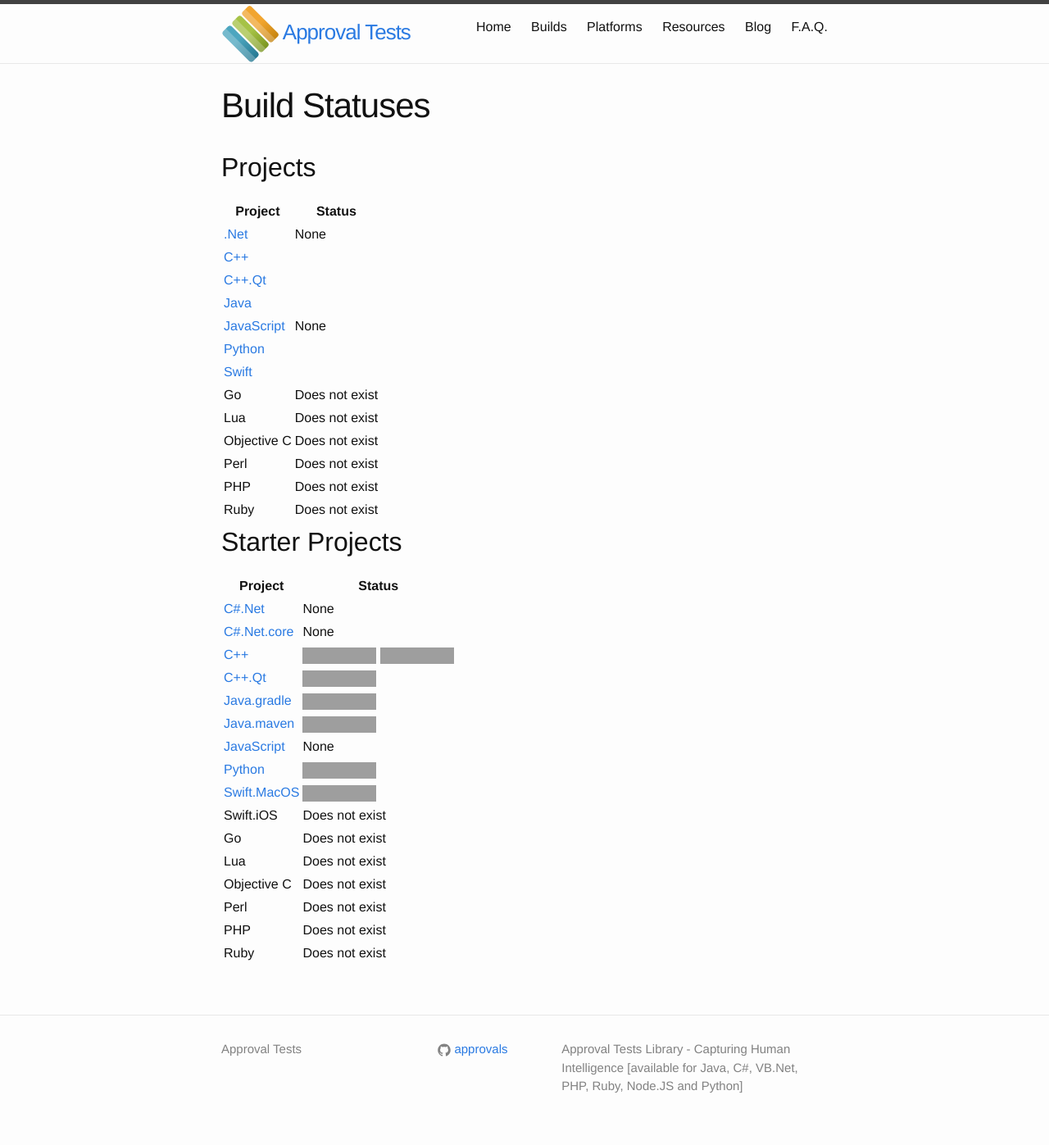
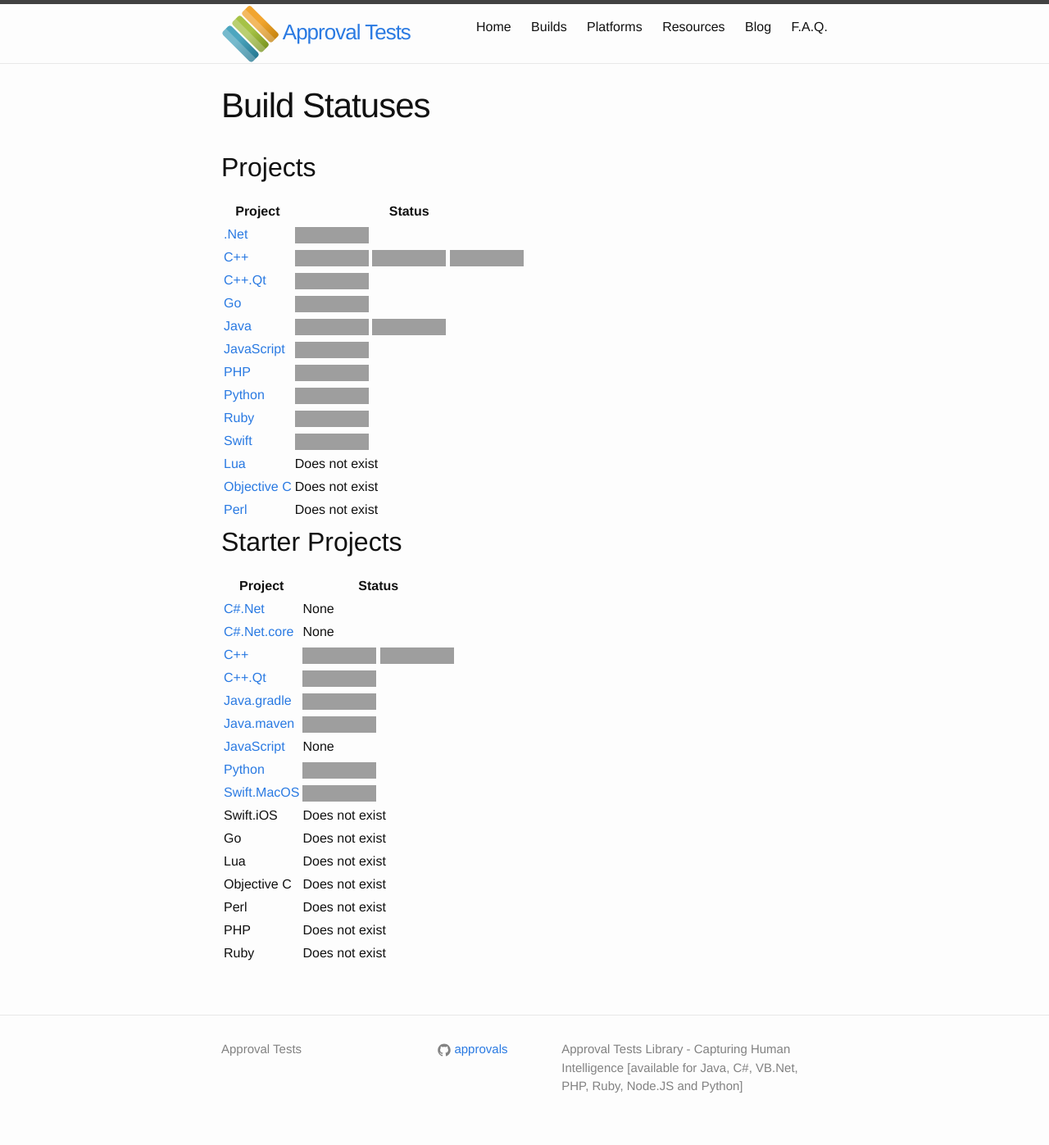
Before and after one commit to approvals/approvals.github.io, a Jekyll site: the page built from builds/index.md, in a window 1280 px wide. Shown: the whole page at 82% size. Built offline with Jekyll 4.4.1, drawn with Linux system fonts in a browser that asks for light colours; grey boxes are pictures that could not be loaded.

```diff
--- a/builds/index.md
+++ b/builds/index.md
@@ -9,19 +9,19 @@ title: Build Statuses
 
 | Project                                                         | Status                                                                                                                                                                                                                                                                                                                                                                                                                                                                                                                           |
 |-----------------------------------------------------------------|----------------------------------------------------------------------------------------------------------------------------------------------------------------------------------------------------------------------------------------------------------------------------------------------------------------------------------------------------------------------------------------------------------------------------------------------------------------------------------------------------------------------------------|
-| [.Net](https://github.com/approvals/ApprovalTests.Net)          | None                                                                                                                                                                                                                                                                                                                                                                                                                                                                                                                             |
-| [C++](https://github.com/approvals/ApprovalTests.cpp)           |  |
-| [C++.Qt](https://github.com/approvals/ApprovalTests.cpp.Qt)     |                                                                                                                                                                                                                    |
-| [Java](https://github.com/approvals/ApprovalTests.java)         |                                                                                                                                                                                                                                                                                                           |
-| [JavaScript](https://github.com/approvals/ApprovalTests.NodeJS) | None                                                                                                                                                                                                                                                                                                                                                                                                                                                                                                                             |
-| [Python](https://github.com/approvals/ApprovalTests.Python)     |                                                                                                                                                                                                                                                                                                                    |
-| [Swift](https://github.com/approvals/ApprovalTests.Swift)       |                                                                                                                                                                                                                                                                                                       |
-| Go                                                              | Does not exist                                                                                                                                                                                                                                                                                                                                                                                                                                                                                                                   |
-| Lua                                                             | Does not exist                                                                                                                                                                                                                                                                                                                                                                                                                                                                                                                   |
-| Objective C                                                     | Does not exist                                                                                                                                                                                                                                                                                                                                                                                                                                                                                                                   |
-| Perl                                                            | Does not exist                                                                                                                                                                                                                                                                                                                                                                                                                                                                                                                   |
-| PHP                                                             | Does not exist                                                                                                                                                                                                                                                                                                                                                                                                                                                                                                                   |
-| Ruby                                                            | Does not exist                                                                                                                                                                                                                                                                                                                                                                                                                                                                                                                   |
+| [.Net](https://github.com/approvals/ApprovalTests.Net)          | [![Build status](https://ci.appveyor.com/api/projects/status/5w53btmaydibgr9a?svg=true)](https://ci.appveyor.com/project/isidore/approvaltests-net) |
+| [C++](https://github.com/approvals/ApprovalTests.cpp)           | [![Actions Status](https://github.com/approvals/ApprovalTests.cpp/workflows/build/badge.svg?branch=master)](https://github.com/approvals/ApprovalTests.cpp/actions?query=branch%3Amaster+workflow%3Abuild) [![Build Status](https://github.com/approvals/ApprovalTests.cpp/workflows/cygwin/badge.svg?branch=master)](https://github.com/approvals/ApprovalTests.cpp/actions?query=branch%3Amaster+workflow%3Acygwin) [![Build Status](https://github.com/approvals/ApprovalTests.cpp/workflows/mingw/badge.svg?branch=master)](https://github.com/approvals/ApprovalTests.cpp/actions?query=branch%3Amaster+workflow%3Amingw) |
+| [C++.Qt](https://github.com/approvals/ApprovalTests.cpp.Qt)     | [![Actions Status](https://github.com/approvals/ApprovalTests.cpp.Qt/workflows/build/badge.svg)](https://github.com/approvals/ApprovalTests.cpp.Qt/actions) |
+| [Go](https://github.com/approvals/go-approval-tests)            | [![Build Status](https://travis-ci.org/approvals/go-approval-tests.svg)](https://travis-ci.org/approvals/go-approval-tests) |
+| [Java](https://github.com/approvals/ApprovalTests.java)         | [![Build Status](https://github.com/approvals/ApprovalTests.java/workflows/mvn%20verify%20linux/badge.svg?branch=master)](https://github.com/approvals/ApprovalTests.java/actions?query=build%3Amaster) [![Build Status](https://github.com/approvals/ApprovalTests.java/workflows/mvn%20verify%20windows/badge.svg?branch=master)](https://github.com/approvals/ApprovalTests.java/actions?query=build%3Amaster) |
+| [JavaScript](https://github.com/approvals/Approvals.NodeJS)     | [![Build & Test](https://github.com/approvals/Approvals.NodeJS/actions/workflows/build-and-test.yml/badge.svg)](https://github.com/approvals/Approvals.NodeJS/actions/workflows/build-and-test.yml) |
+| [PHP](https://github.com/approvals/ApprovalTests.php)           | [![Build Status](https://travis-ci.org/mattcan/approval-tests.svg?branch=master)](https://travis-ci.org/mattcan/approval-tests) |
+| [Python](https://github.com/approvals/ApprovalTests.Python)     | [![Build Status](https://github.com/approvals/ApprovalTests.Python/workflows/Test/badge.svg?branch=master)](https://github.com/approvals/ApprovalTests.Python/actions) |
+| [Ruby](https://github.com/kytrinyx/approvals)                   | [![Build Status](https://secure.travis-ci.org/kytrinyx/approvals.svg?branch=master)](http://travis-ci.org/kytrinyx/approvals) |
+| [Swift](https://github.com/approvals/ApprovalTests.Swift)       | [![Build Status](https://github.com/approvals/ApprovalTests.Swift/actions/workflows/build.yml/badge.svg)](https://github.com/approvals/ApprovalTests.Swift/actions/workflows/build.yml) |
+| [Lua](https://github.com/approvals/ApprovalTests.lua)           | Does not exist                                                                                                                                                                                                                                                                                                                                                                                                                                                                                                                   |
+| [Objective C](https://github.com/approvals/ApprovalTests.Objective-C) | Does not exist                                                                                                                                                                                                                                                                                                                                                                                                                                                                                                                   |
+| [Perl](https://github.com/approvals/ApprovalTests.perl)         | Does not exist                                                                                                                                                                                                                                                                                                                                                                                                                                                                                                                   |
 
 ## Starter Projects
 
```
